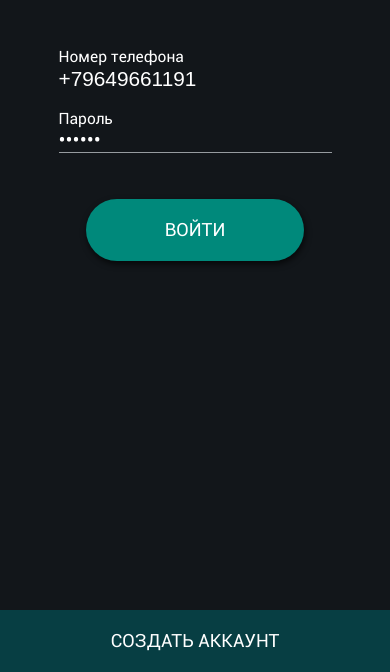
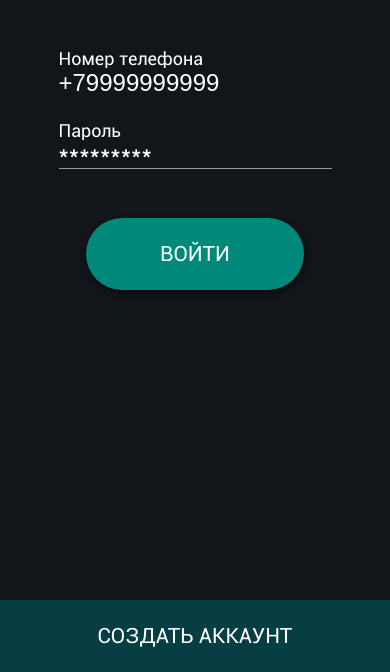
Before and after one commit to KatyaSeotlt/alternativa, a plain HTML site: page index.html in a window 390 px wide. Shown: the part 172-844 px from the top of the page. Drawn offline with Linux system fonts and the light colour scheme; some packages are replaced by stand-ins of ours; no server answers.

Commit message:
Add files via upload

```diff
--- a/index.html
+++ b/index.html
@@ -14,7 +14,7 @@
         <script src="js/less.min.js" type="text/javascript"></script>
         <script>
         less.modifyVars({
-        '@dpscale': 1.3/* (1/window.devicePixelRatio)+0.3*/
+        '@dpscale': (1/window.devicePixelRatio)+0.5
          });
         </script>
     </head>
@@ -493,7 +493,7 @@
                                         <div class="item-logo">
                                             <div class="item-title label">Номер телефона</div>
                                             <div>
-                                                <input type="phone" name="phone" id="loginPhone" class="input-text" placeholder="+79999999999" v="89277889840" value_="" value="+79649661191">
+                                                <input type="phone" name="phone" id="loginPhone" class="input-text" placeholder="+79999999999" v="89277889840" value="" value_="+79649661191">
                                             </div>
                                         </div>
                                     </li>
@@ -501,7 +501,7 @@
                                         <div class="item-logo">
                                             <div class="item-title label">Пароль</div>
                                             <div>
-                                                <input type="password" name="password" id="loginPassword" class="input-text" placeholder="*********" v="Nemec123" value_="" value="000000">
+                                                <input type="password" name="password" id="loginPassword" class="input-text" placeholder="*********" v="Nemec123" value="" value_="000000">
                                             </div>
                                         </div>
                                     </li>
```
